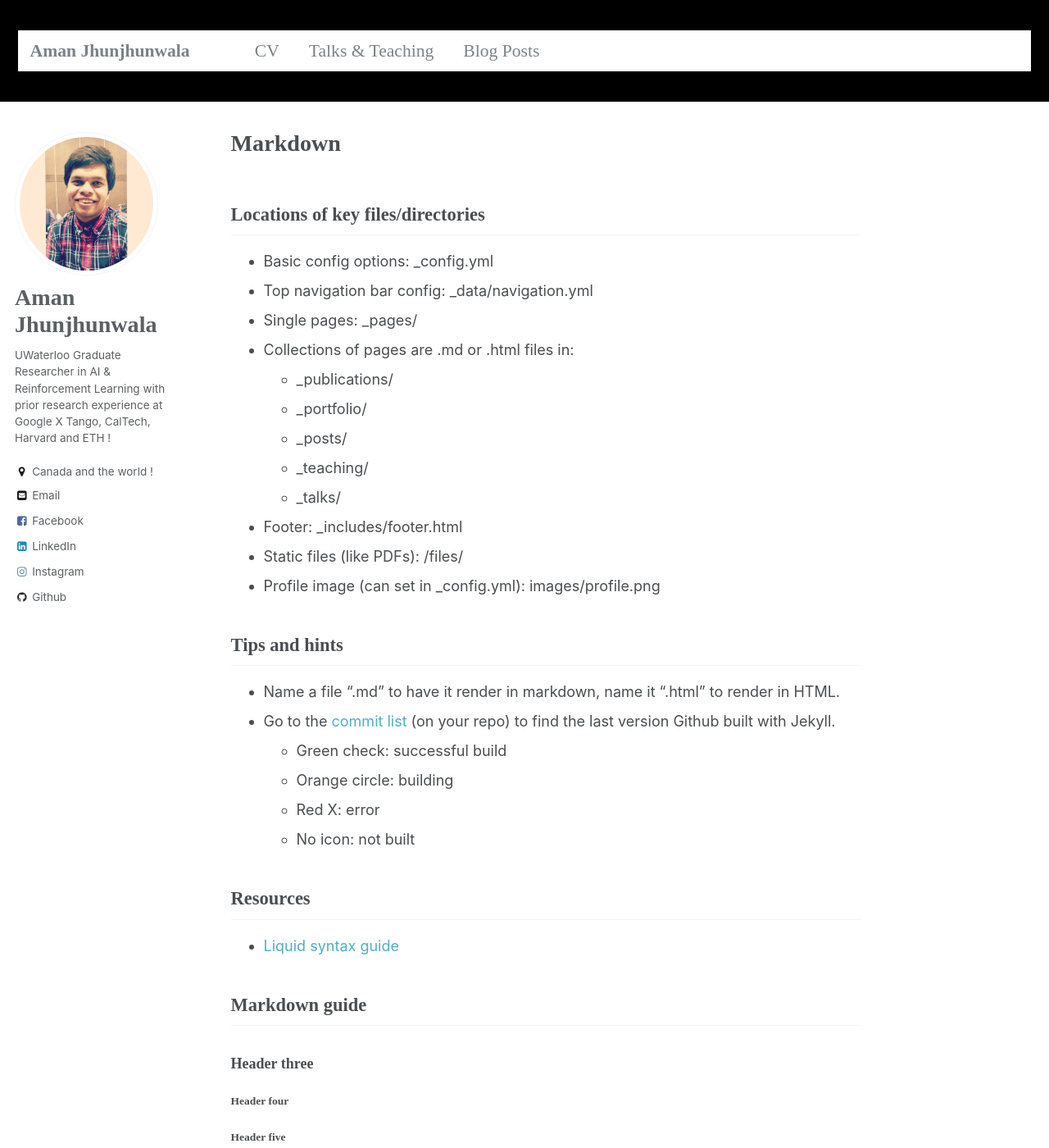
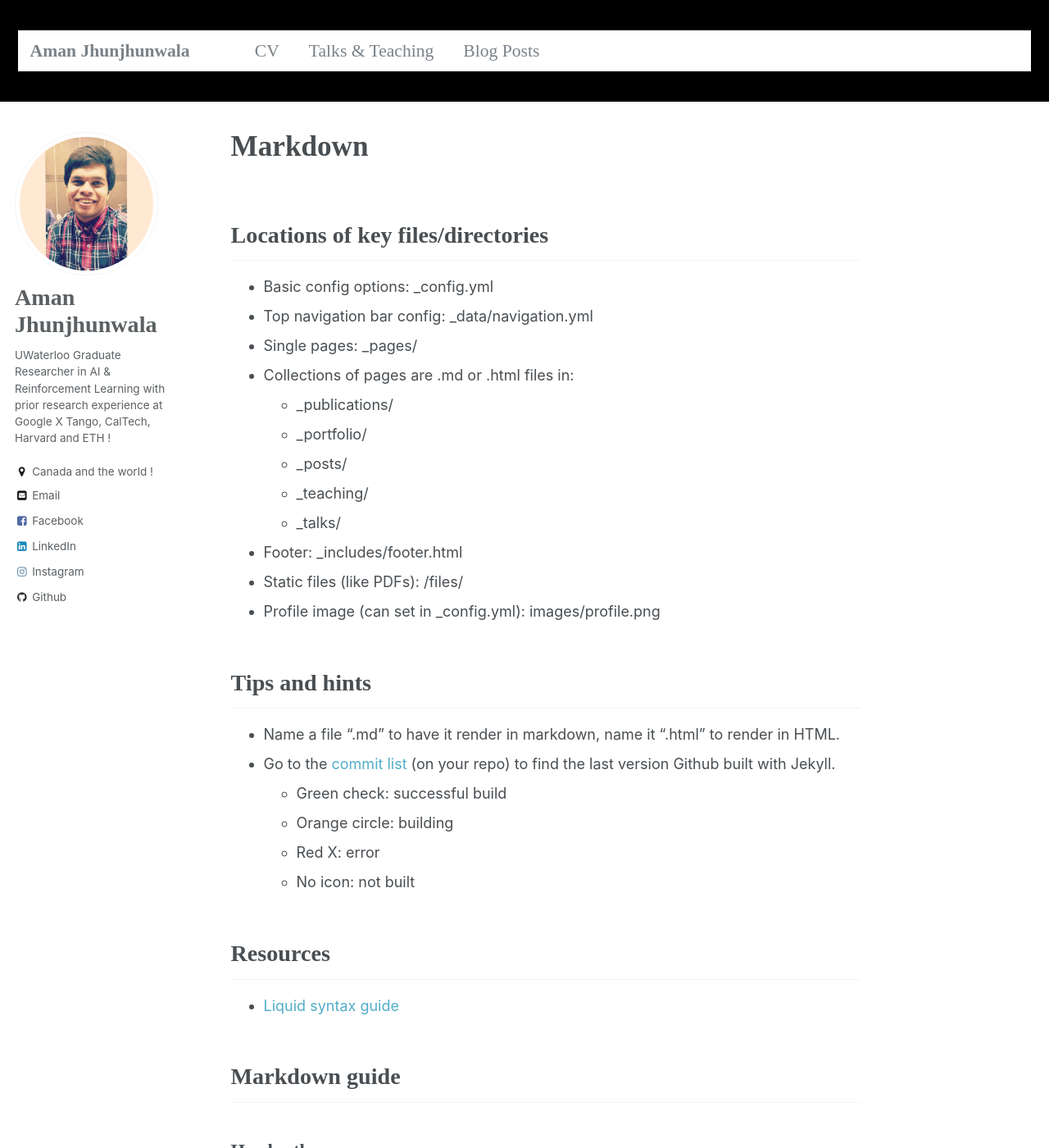
Before and after one commit to amanjhunjhunwala/amanjhunjhunwala.github.io, a Jekyll site: the page built from _pages/markdown.md, in a window 1280 px wide and 1400 px high. Shown: the whole window at 82% size. Built offline with Jekyll 4.4.1, drawn with Linux system fonts in a browser that asks for light colours; some web fonts are replaced.

Commit message:
Update _base.scss

```diff
--- a/_sass/_base.scss
+++ b/_sass/_base.scss
@@ -24,31 +24,31 @@ h1, h2, h3, h4, h5, h6 {
 
 h1 {
   margin-top: 0;
+  font-size: $type-size-2;
+}
+
+h2 {
   font-size: $type-size-3;
 }
 
-h2 {
+h3 {
   font-size: $type-size-4;
 }
 
-h3 {
+h4 {
   font-size: $type-size-5;
 }
 
-h4 {
-  font-size: $type-size-6;
-}
-
 h5 {
-  font-size: $type-size-6;
+  font-size: $type-size-5;
 }
 
 h6 {
-  font-size: $type-size-6;
+  font-size: $type-size-5;
 }
 
 small, .small {
-  font-size: $type-size-6;
+  font-size: $type-size-5;
 }
 
 p {
```
